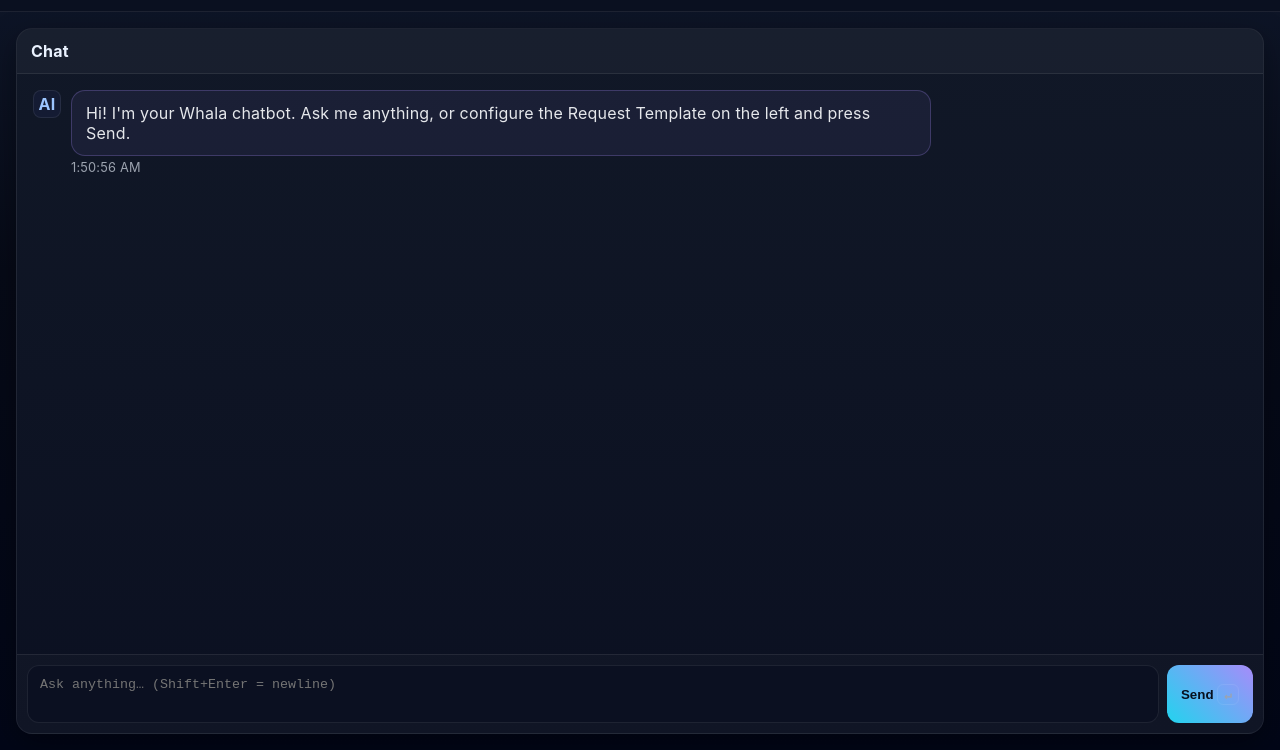
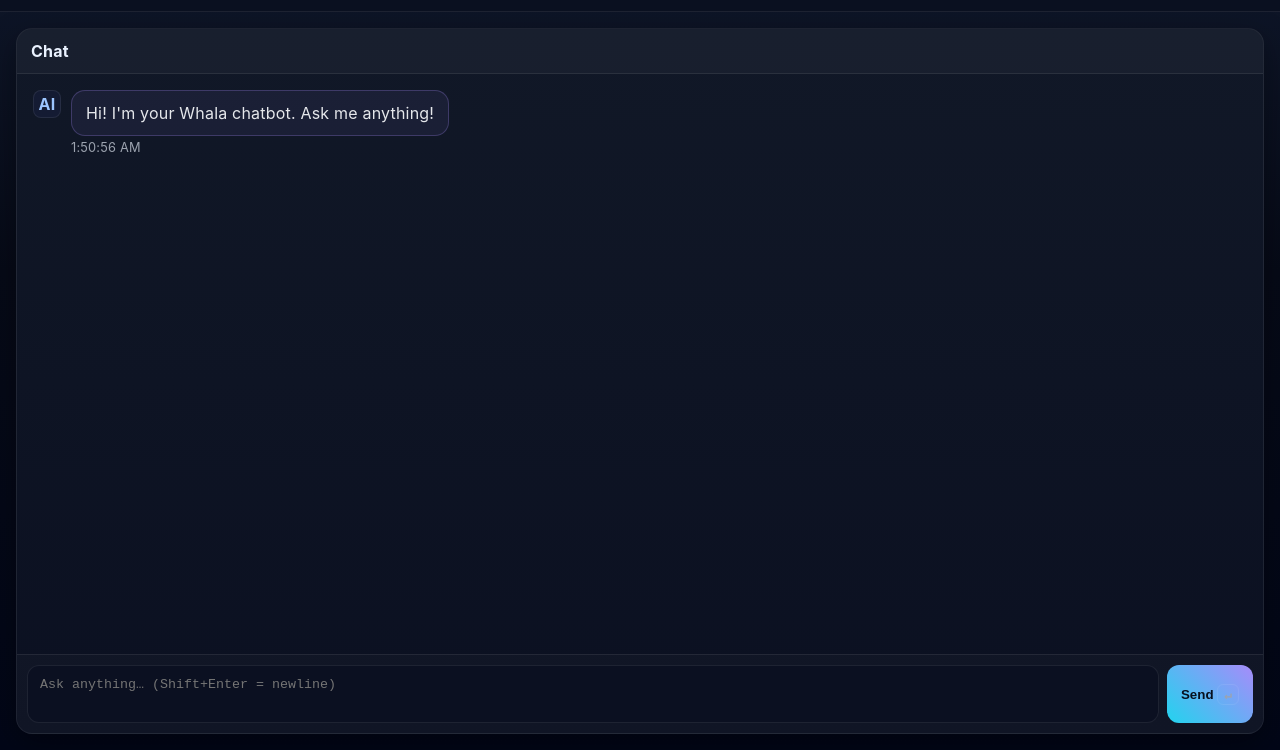
Before and after one commit to dawnstoryrevelation/Our-Project, a website: page chatbot.html in a window 1280 px wide. Shown: the part 50-800 px from the top of the page. Drawn offline with Linux system fonts and the light colour scheme.

Commit message:
Update chatbot.html

```diff
--- a/chatbot.html
+++ b/chatbot.html
@@ -342,7 +342,7 @@
       log.scrollTop = log.scrollHeight;
     } else {
       // Seed assistant greeting
-      addMsg('assistant', 'Hi! I\'m your Whala chatbot. Ask me anything, or configure the Request Template on the left and press Send.');
+      addMsg('assistant', 'Hi! I\'m your Whala chatbot. Ask me anything!');
     }
   </script>
 </body>
```
